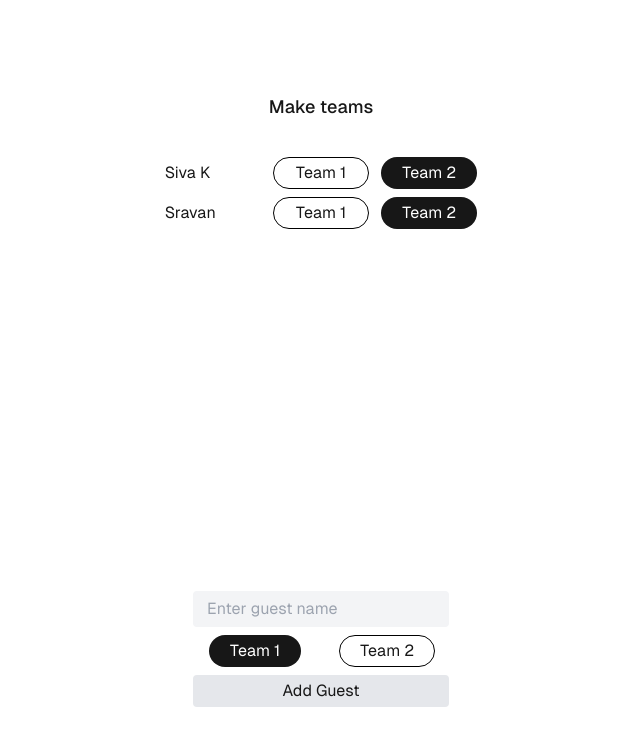
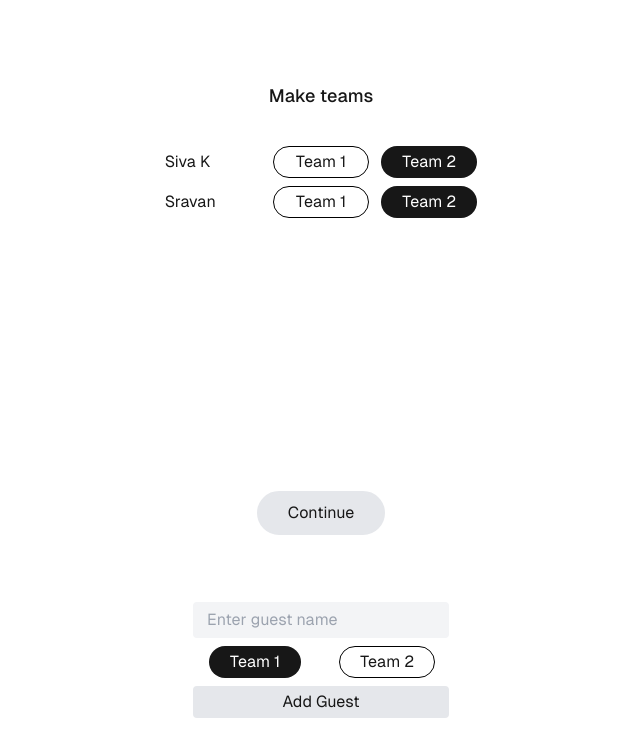
Before and after one commit to rughvi/score-it, a Next.js app: page /teams in a window 1280 px wide. Shown: the top 756 px of the page, without its empty margins (319-959 px from the left). Built offline with nearby package versions, Linux system fonts and the light colour scheme.

Commit message:
continue button

```diff
--- a/src/app/teams/page.tsx
+++ b/src/app/teams/page.tsx
@@ -86,7 +86,8 @@ export default function Teams(){
                     ))}
                 </ul>
             </main>
-            <footer className="row-start-5 flex gap-2 flex-wrap items-center justify-center">
+            <button className="row-start-5 rounded-full bg-gray-200 border-solid border-2 p-2 w-32">Continue</button>
+            <footer className="row-start-6 flex gap-2 flex-wrap items-center justify-center">
                 <div>
                     <input className="bg-gray-100 appearance-none border-2 border-gray-100 rounded w-full focus:outline-none focus:bg-white focus:border-black py-1 px-3" name="guestName" placeholder="Enter guest name"
                         value={guestName}
```
